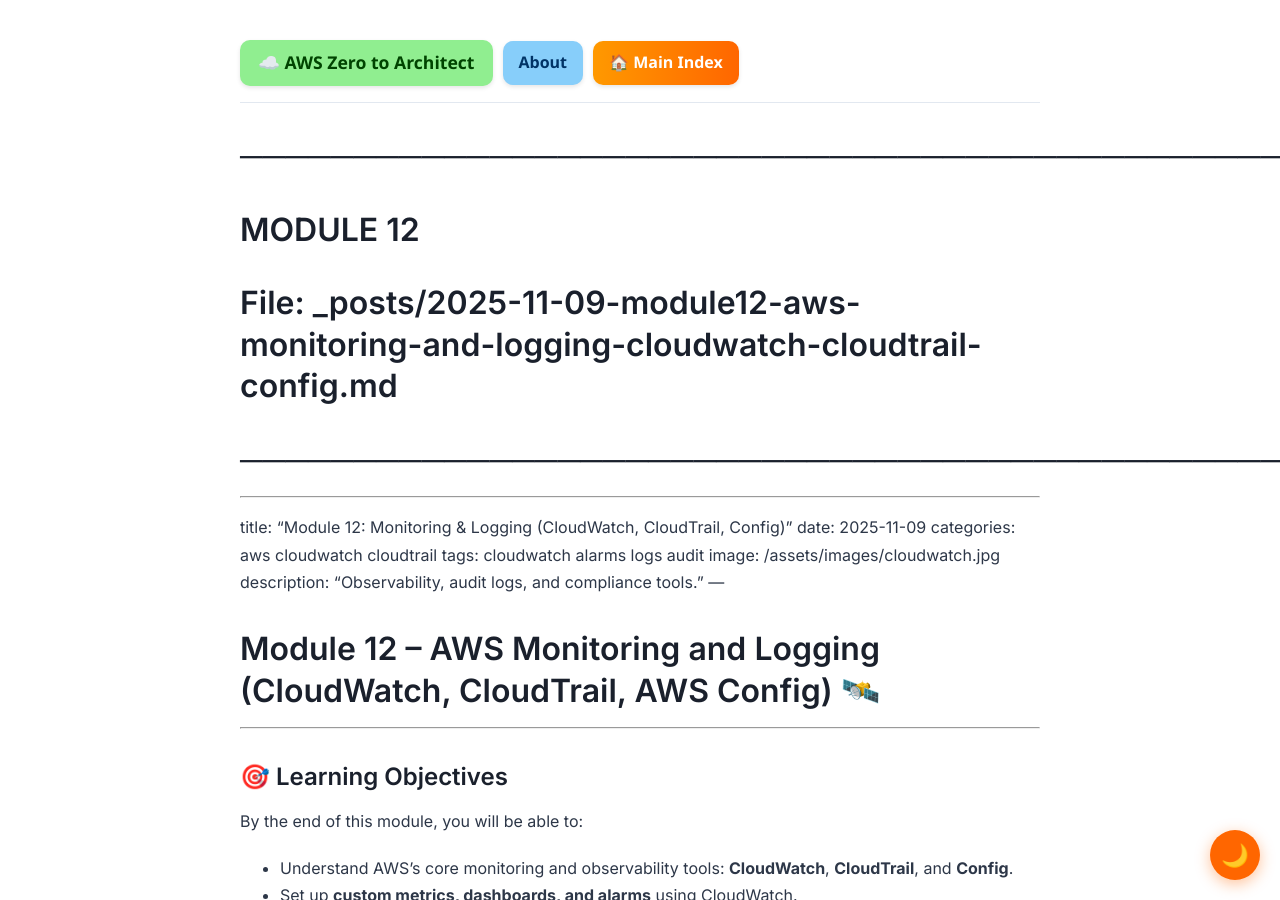
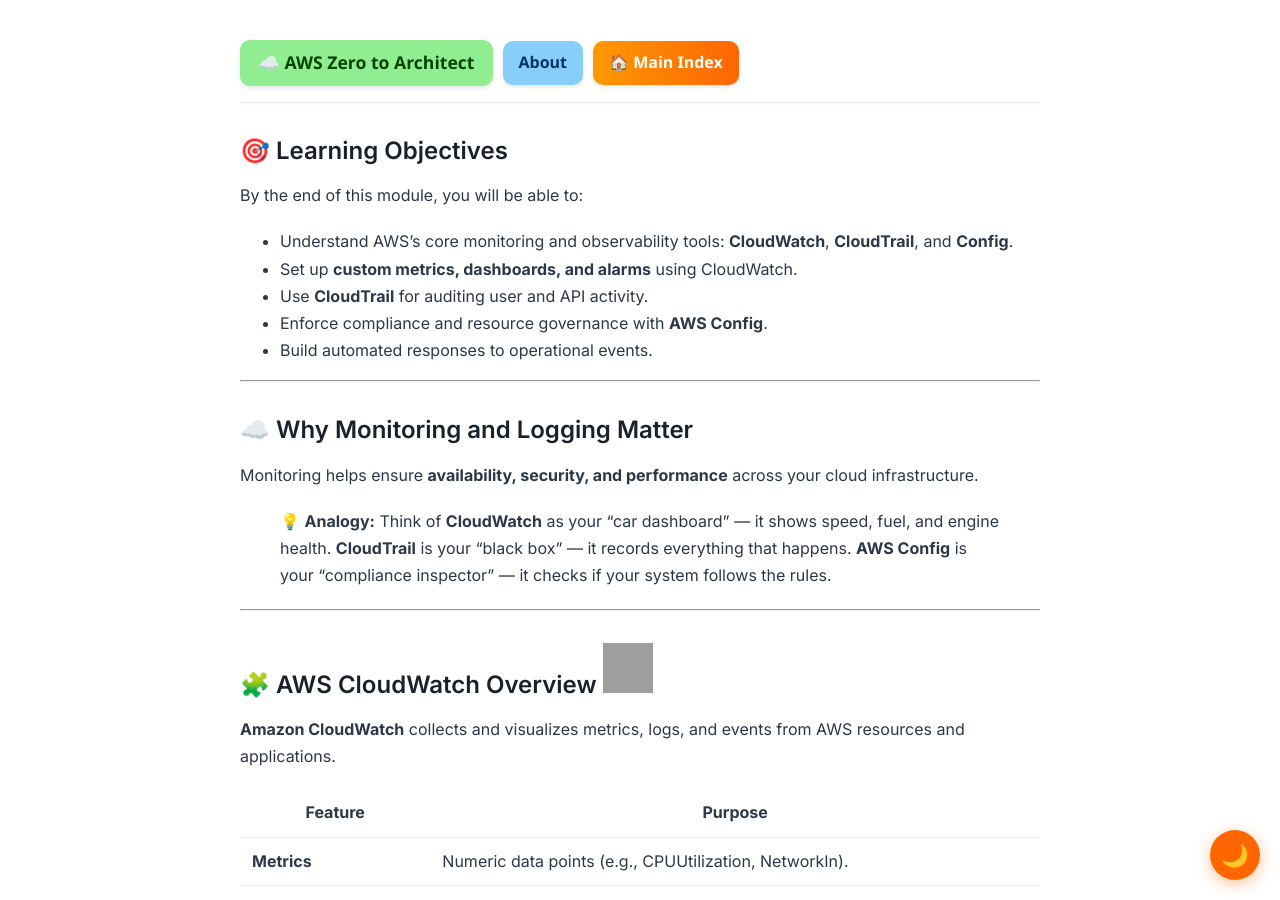
Before and after one commit to asiandevs/aws-zero-to-architect-blog, a Jekyll site: the page built from _posts/2025-11-09-module12-aws-monitoring-and-logging-cloudwatch-cloudtrail-config.md, in a window 1280 px wide and 900 px high. Built offline with Jekyll 4.4.1, drawn with Linux system fonts in a browser that asks for light colours; our own code applies the rules of GitHub Pages for plain Markdown files; grey boxes are pictures that could not be loaded.

Commit message:
Clean up module 12 post structure
Removed header comments and introductory section from the module post.

```diff
--- a/_posts/2025-11-09-module12-aws-monitoring-and-logging-cloudwatch-cloudtrail-config.md
+++ b/_posts/2025-11-09-module12-aws-monitoring-and-logging-cloudwatch-cloudtrail-config.md
@@ -1,7 +1,3 @@
-# ──────────────────────────────────────────────────────────────
-# MODULE 12
-# File: _posts/2025-11-09-module12-aws-monitoring-and-logging-cloudwatch-cloudtrail-config.md
-# ──────────────────────────────────────────────────────────────
 ---
 title: "Module 12: Monitoring & Logging (CloudWatch, CloudTrail, Config)"
 date: 2025-11-09
@@ -9,10 +5,6 @@ categories: aws cloudwatch cloudtrail
 tags: cloudwatch alarms logs audit
 image: /assets/images/cloudwatch.jpg
 description: "Observability, audit logs, and compliance tools."
----
-
-#  Module 12 – AWS Monitoring and Logging (CloudWatch, CloudTrail, AWS Config) 🛰️
-
 ---
 
 ## 🎯 Learning Objectives
```
